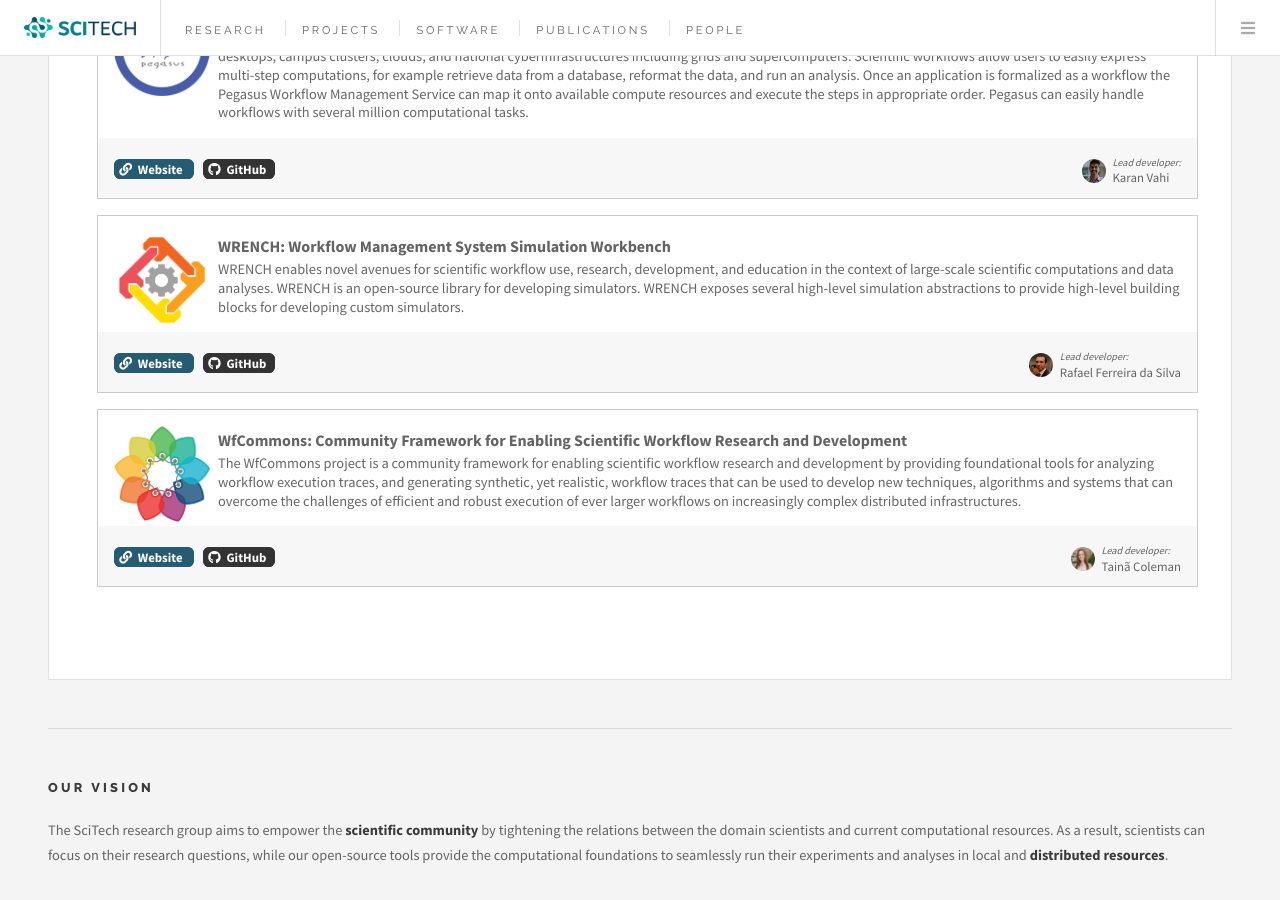
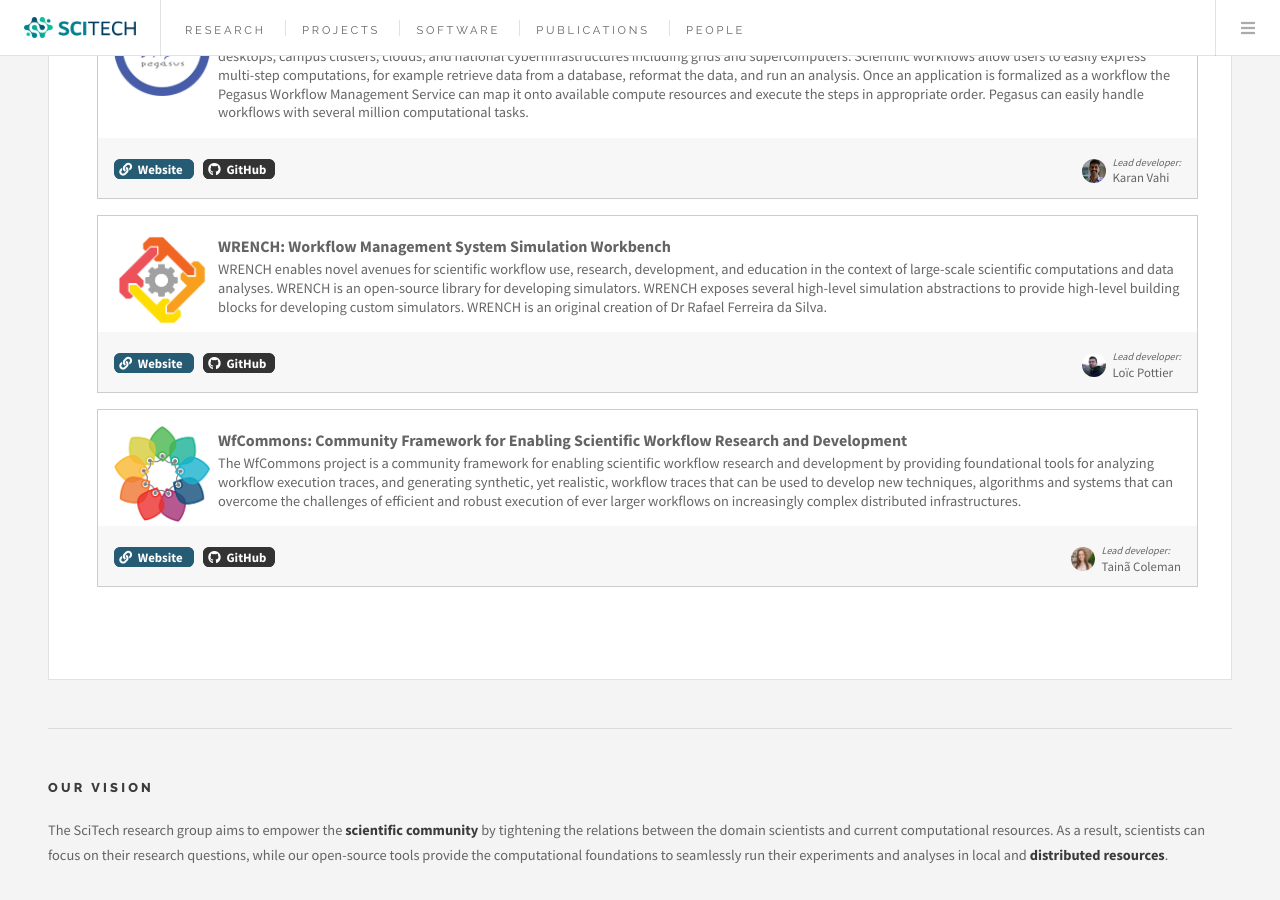
Before and after one commit to scitech-isi/scitech-isi.github.io, a Jekyll site: the page built from software.html, in a window 1280 px wide and 900 px high, scrolled down 700 px. Built offline with Jekyll 4.4.1, drawn with Linux system fonts in a browser that asks for light colours.

Commit message:
Update software.yml
Typos

```diff
--- a/_data/software.yml
+++ b/_data/software.yml
@@ -7,12 +7,12 @@
   photo: vahi.jpg
 
 - name: 'WRENCH: Workflow Management System Simulation Workbench'
-  description: 'WRENCH enables novel avenues for scientific workflow use, research, development, and education in the context of large-scale scientific computations and data analyses. WRENCH is an open-source library for developing simulators. WRENCH exposes several high-level simulation abstractions to provide high-level building blocks for developing custom simulators.'
+  description: 'WRENCH enables novel avenues for scientific workflow use, research, development, and education in the context of large-scale scientific computations and data analyses. WRENCH is an open-source library for developing simulators. WRENCH exposes several high-level simulation abstractions to provide high-level building blocks for developing custom simulators. WRENCH is an original creation of Dr Rafael Ferreira da Silva.'
   website: https://wrench-project.org
   github: https://github.com/wrench-project/wrench
   logo: wrench.png
-  leader: Rafael Ferreira da Silva
-  photo: ferreiradasilva.jpg
+  leader: Loïc Pottier
+  photo: pottier.jpg
 
 - name: 'WfCommons: Community Framework for Enabling Scientific Workflow Research and Development'
   description: 'The WfCommons project is a community framework for enabling scientific workflow research and development by providing foundational tools for analyzing workflow execution traces, and generating synthetic, yet realistic, workflow traces that can be used to develop new techniques, algorithms and systems that can overcome the challenges of efficient and robust execution of ever larger workflows on increasingly complex distributed infrastructures.'
```
